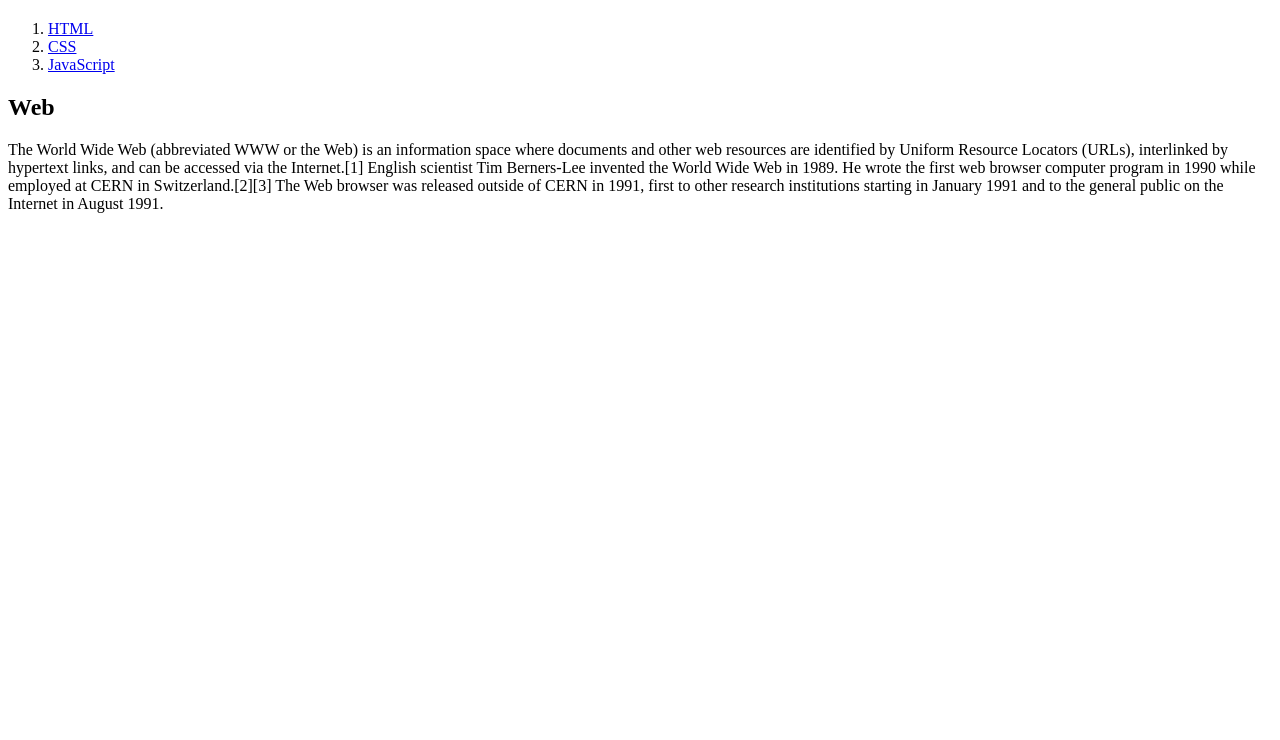
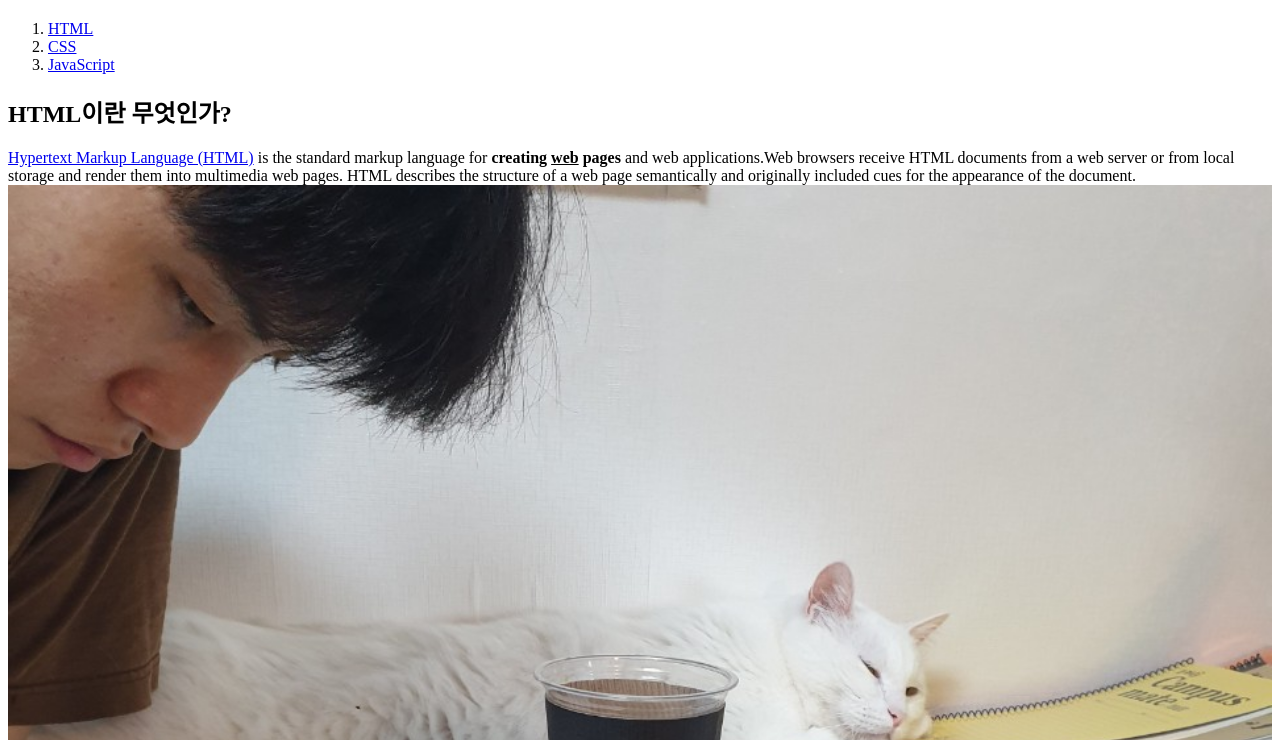
Before and after one commit to dkdudckdwls/web1, a plain HTML site: page 1.html in a window 1280 px wide. Shown: the part 60-800 px from the top of the page. Drawn offline with Linux system fonts and the light colour scheme.

Commit message:
original_reset

```diff
--- a/1.html
+++ b/1.html
@@ -1,7 +1,7 @@
 <!doctype html>
 <html>
 <head>
-  <title>WEB1 -  Welcome</title>
+  <title>WEB1 -  HTML</title>
   <meta charset="utf-8">
 </head>
 <body>
@@ -11,9 +11,9 @@
     <li><a href="2.html">CSS</a></li>
     <li><a href="3.html">JavaScript</a></li>
   </ol>
-  <h2>Web</h2>
-  <p>
-    The World Wide Web (abbreviated WWW or the Web) is an information space where documents and other web resources are identified by Uniform Resource Locators (URLs), interlinked by hypertext links, and can be accessed via the Internet.[1] English scientist Tim Berners-Lee invented the World Wide Web in 1989. He wrote the first web browser computer program in 1990 while employed at CERN in Switzerland.[2][3] The Web browser was released outside of CERN in 1991, first to other research institutions starting in January 1991 and to the general public on the Internet in August 1991.
-  </p>
+  <h2>HTML이란 무엇인가?</h2>
+  <p><a href="https://www.w3.org/TR/2010/WD-html5-20100624/" target="_blank" title="html5 specification">Hypertext Markup Language (HTML)</a> is the standard markup language for <strong>creating <u>web</u> pages</strong> and web applications.Web browsers receive HTML documents from a web server or from local storage and render them into multimedia web pages. HTML describes the structure of a web page semantically and originally included cues for the appearance of the document.
+  <img src="./image/1.jpg" width="100%">
+  </p><p style="margin-top:45px;">HTML elements are the building blocks of HTML pages. With HTML constructs , images and other objects, such as interactive forms, may be embedded into the rendered page. It provides a means to create structured documents by denoting structural semantics for text such as headings, paragraphs, lists, links, quotes and other items. HTML elements are delineated by tags, written using angle brackets.</p>
 </body>
 </html>
```
Also changed, not shown: index.html (+5 -5 lines).
